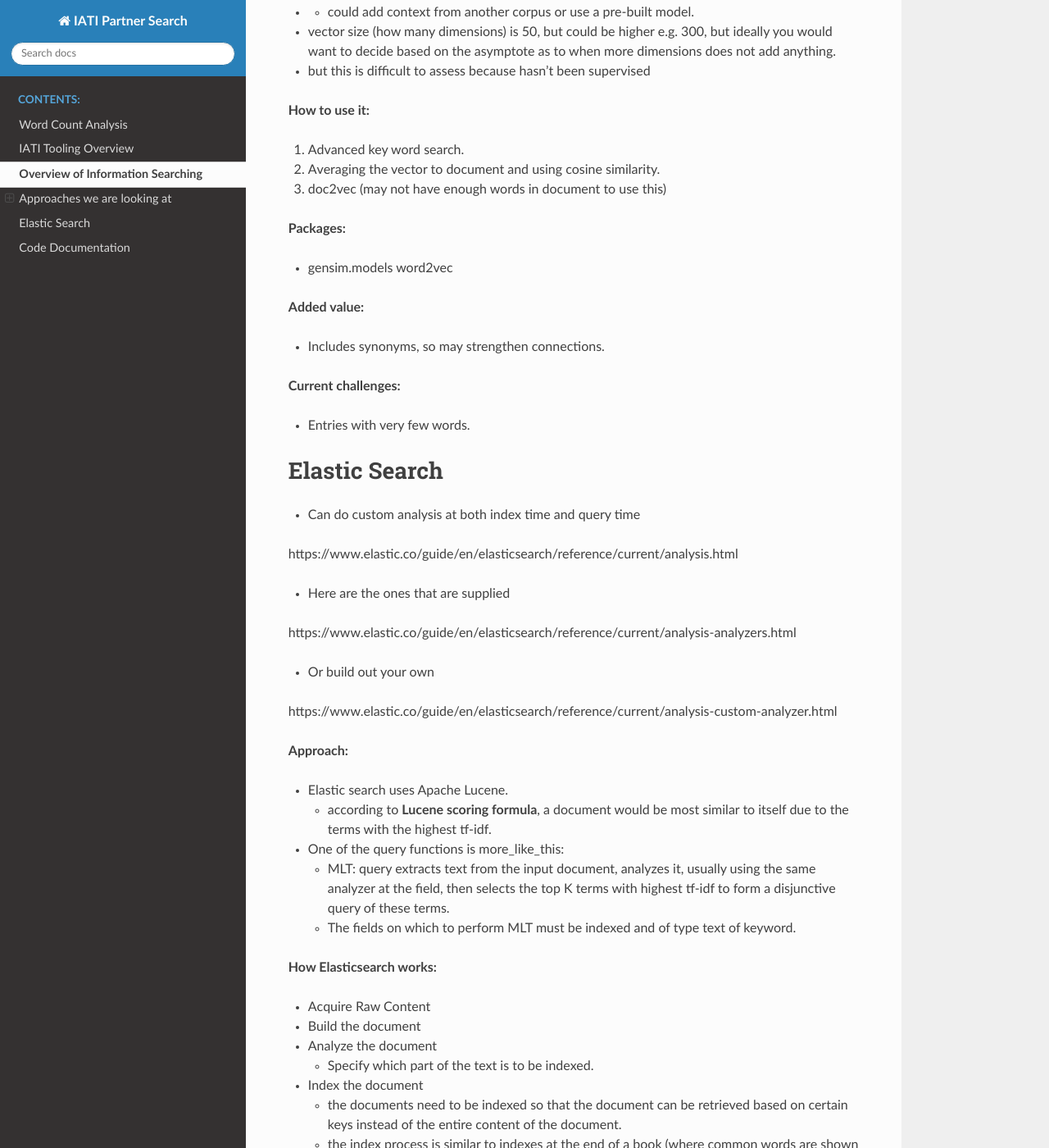
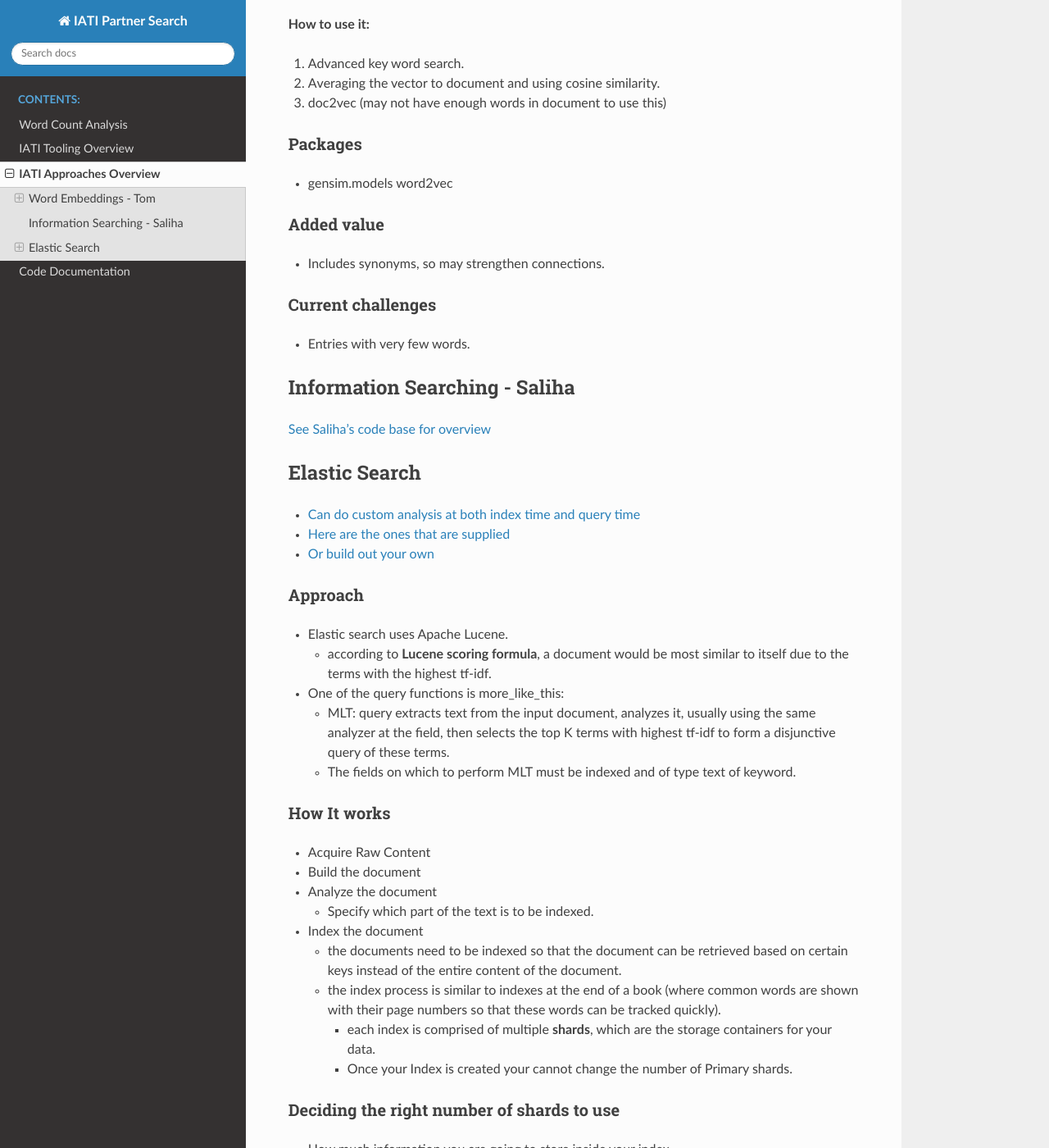
Before and after one commit to datasciencecampus/iati-partner-search, a Sphinx documentation site: the page built from docs/IATI_methods.md, in a window 1280 px wide and 1400 px high, scrolled down 562 px. Shown: the whole window at 82% size. Built offline with Sphinx 7.4.7 and the Read the Docs theme 2.0.0, drawn with Linux system fonts in a browser that asks for light colours; pages that are not in the unit, such as notebooks, are missing from menus; some of the changed text lies outside the part shown.

````diff
--- a/docs/IATI_methods.md
+++ b/docs/IATI_methods.md
@@ -1,18 +1,13 @@
-## Overview of Information Searching
+# IATI Approaches Overview
 
-See Saliha's code base for overview: https://github.com/salihadfid1/NLP_INTRO
+## Word Embeddings - Tom
 
-
-## Approaches we are looking at
-
-### Word Embeddings - Tom
-
-**Approach:**
+### Approach
 - For every word in your corpus (i.e. all the IATI descriptions) the word2vec model
     - 1. Using the words occuring more than 20 times it maps those words into a 50 dimensional space.
 - Similarity: determined by context in the corpus (cat, dog), which helps to pick out synonyms.
 
-**Current Status**
+### Current Status
   - adding context just from the IATI data.
   - * could add context from another corpus or use a pre-built model.
   - vector size (how many dimensions) is 50, but could be higher e.g. 300, but ideally you would want to decide based on the asymptote as to when more dimensions does not add anything.
@@ -23,38 +18,25 @@ See Saliha's code base for overview: https://github.com/salihadfid1/NLP_INTRO
   2. Averaging the vector to document and using cosine similarity.
   3. doc2vec (may not have enough words in document to use this)
 
-**Packages:**
+### Packages
 - gensim.models word2vec
 
-**Added value:**
+### Added value
 - Includes synonyms, so may strengthen connections.
 
-**Current challenges:**
+### Current challenges
 - Entries with very few words.
 
+## Information Searching - Saliha
 
+[See Saliha's code base for overview](https://github.com/salihadfid1/NLP_INTRO)
 
 ## Elastic Search
+* [Can do custom analysis at both index time and query time](https://www.elastic.co/guide/en/elasticsearch/reference/current/analysis.html)
+* [Here are the ones that are supplied](https://www.elastic.co/guide/en/elasticsearch/reference/current/analysis-analyzers.html)
+* [Or build out your own](https://www.elastic.co/guide/en/elasticsearch/reference/current/analysis-custom-analyzer.html)
 
-
-* Can do custom analysis at both index time and query time
-
-https://www.elastic.co/guide/en/elasticsearch/reference/current/analysis.html
-
-
-
-* Here are the ones that are supplied
-
-https://www.elastic.co/guide/en/elasticsearch/reference/current/analysis-analyzers.html
-
-
-
-* Or build out your own
-
-https://www.elastic.co/guide/en/elasticsearch/reference/current/analysis-custom-analyzer.html
-
-
-**Approach:**
+### Approach
 
 * Elastic search uses Apache Lucene.
 
@@ -67,7 +49,7 @@ https://www.elastic.co/guide/en/elasticsearch/reference/current/analysis-custom-
   * The fields on which to perform MLT must be indexed and of type text of keyword.
 
 
-**How Elasticsearch works:**
+### How It works
 - Acquire Raw Content
 - Build the document
 - Analyze the document
@@ -78,27 +60,30 @@ https://www.elastic.co/guide/en/elasticsearch/reference/current/analysis-custom-
     - each index is comprised of multiple **shards**, which are the storage containers for your data.
     - Once your Index is created your cannot change the number of Primary shards.
 
-**Deciding the right number of shards to use**
+### Deciding the right number of shards to use
 
 - How much information you are going to store inside your index
 - How fast/parallel you want ES to be able to write the data
 - How much time you will want to wait when ES relocates your shard
 
-**Index Mapping (Index Schema)**
+### Index Mapping (Index Schema)
 
 - There are the so-called 'field datatypes', which define the type of data your field contains. By 'field' we are meaning the value of a key inside indexed JSON Document.
 - If you have JSON document like this:
+```
 {
-"Name": Travis,
-"Age" : 23
+    "Name": Travis,
+    "Age" : 23
 }
+```
 
 Each of the fields "Name" and "Age" will have their datatype (part of the Index Mapping).
 
 If you let ElasticSearch choose the mapping for you, always double-check and make sure that the right mappings have been chosen for your scenario. You could easily check an Index mappings, by issuing ES query:
 
+```
 GET /my_test_index/_mapping?pretty
-
+```
 
 
 
````
